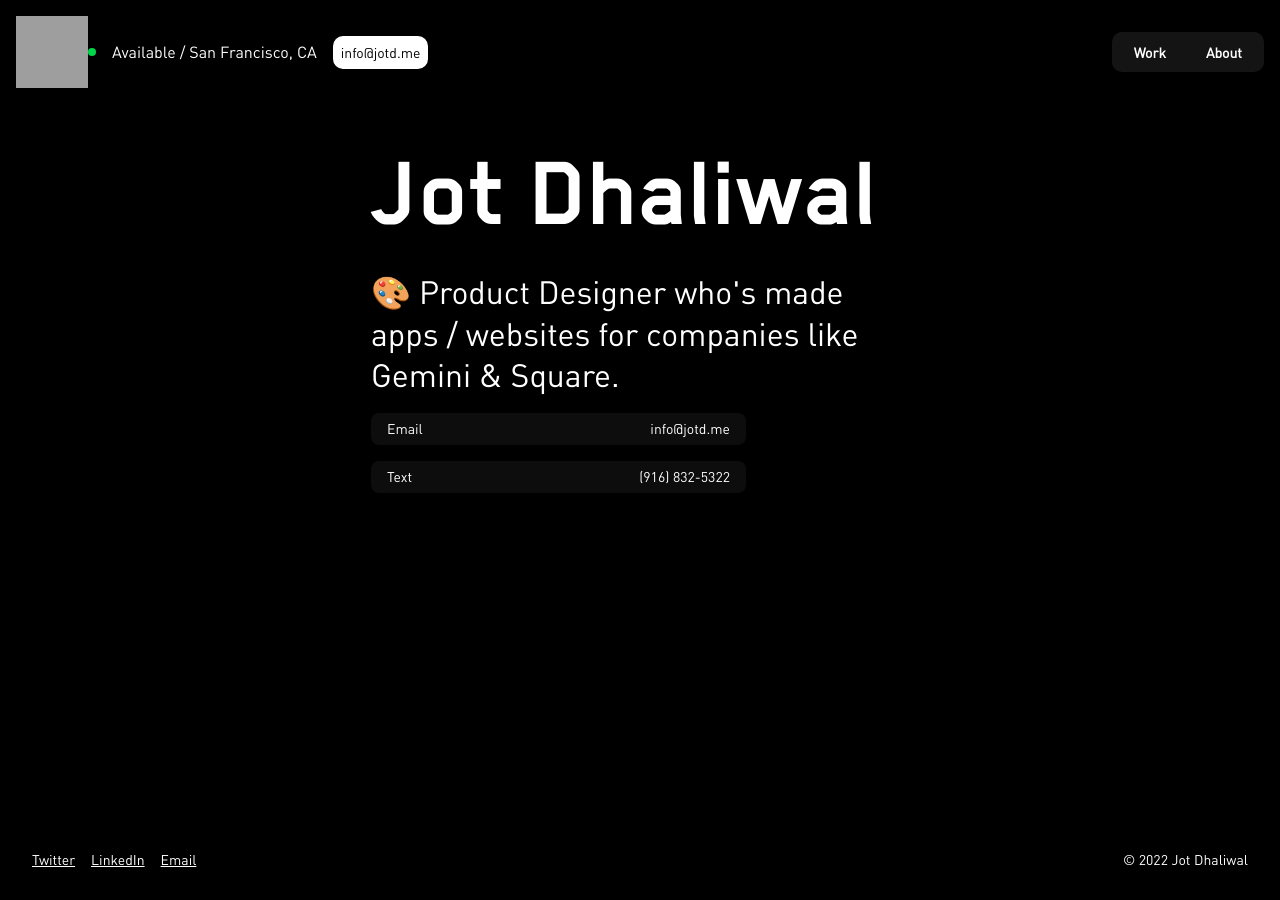
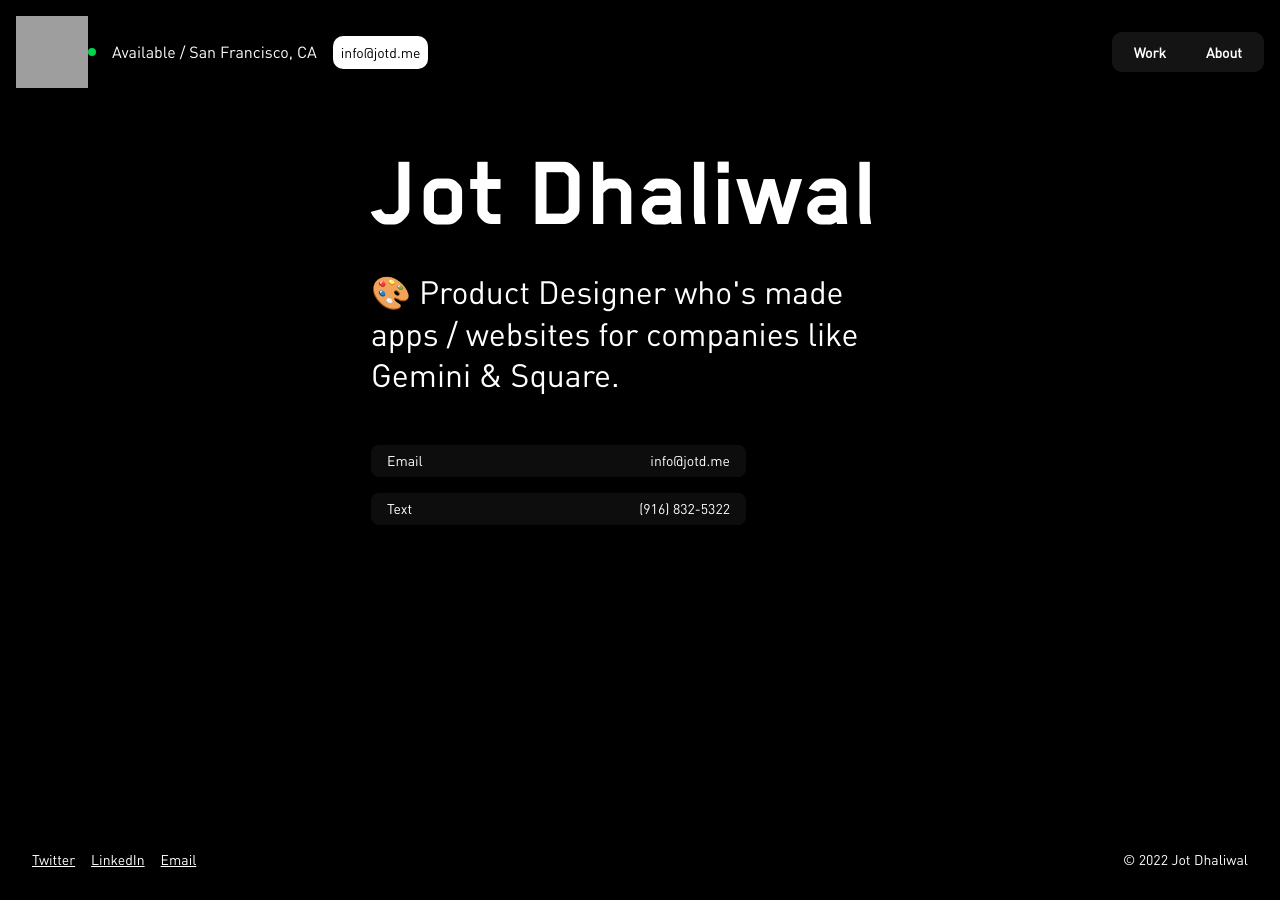
Before and after one commit to jotd/jotd-portfolio, a Jekyll site: the page index.html, which Jekyll copies as it is, in a window 1280 px wide and 900 px high. Built offline with Jekyll 4.4.1, drawn with Linux system fonts in a browser that asks for light colours; grey boxes are pictures that could not be loaded.

Commit message:
Update styles.css

```diff
--- a/css/styles.css
+++ b/css/styles.css
@@ -316,7 +316,7 @@ a {
   margin-left: 16px;
   margin-right: 16px;
   margin-top: 16px;
-  /* margin-bottom: -400px; */
+  margin-bottom: 48px;
   position: relative;
   color: #ffffff;}
 .header-work {
```
